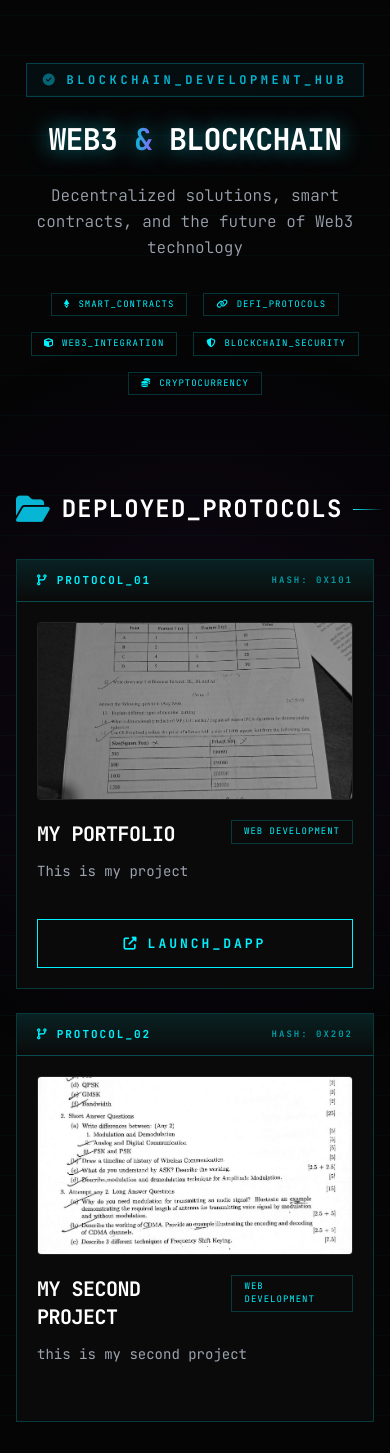
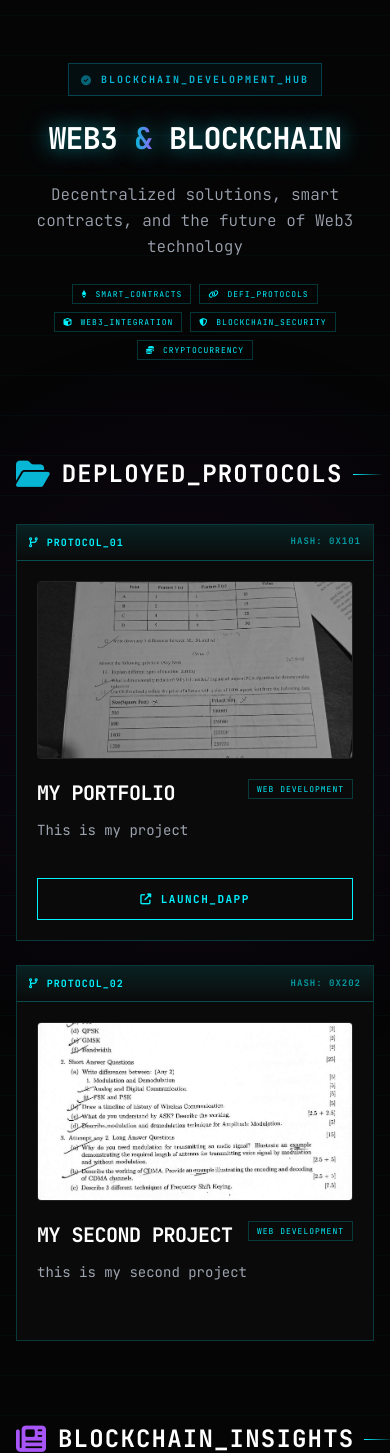
Before and after one commit to Nishan-22/portfolio, a Django app: template portfolio/templates/terminal.html in a window 390 px wide. Shown: the part 65-1518 px from the top of the page. Run offline with Django 5.2, Linux system fonts and the light colour scheme; the template is opened without the code that fills it: values that come from a table or form of the project are taken from there, others are empty; data comes from the database, SQL or seed files in the repository; some libraries are stand-ins or nearby versions.

Commit message:
mobile ui optimized

```diff
--- a/portfolio/templates/terminal.html
+++ b/portfolio/templates/terminal.html
@@ -205,6 +205,25 @@
             border-color: var(--primary);
             box-shadow: 0 0 10px rgba(0, 242, 255, 0.2);
         }
+
+        @media (max-width: 640px) {
+            .term-header {
+                padding: 10px 12px;
+                font-size: 10px;
+                letter-spacing: 1px;
+            }
+
+            .btn-action {
+                padding: 12px 16px;
+                font-size: 11px;
+                letter-spacing: 1.5px;
+            }
+
+            .tag-pill {
+                font-size: 8px;
+                padding: 3px 8px;
+            }
+        }
     </style>
 </head>
 <body class="selection:bg-cyan-500 selection:text-black">
@@ -255,7 +274,7 @@
         <!-- HERO SECTION -->
         <header class="py-12 md:py-16 mb-12 md:mb-20">
             <div class="text-center">
-                <div class="inline-flex items-center gap-2 text-cyan-500 text-xs font-bold tracking-[0.3em] uppercase px-4 py-2 border border-cyan-500/30 bg-cyan-500/5 mb-6">
+                <div class="inline-flex items-center gap-2 text-cyan-500 text-[10px] sm:text-xs font-bold tracking-[0.2em] sm:tracking-[0.3em] uppercase px-3 sm:px-4 py-2 border border-cyan-500/30 bg-cyan-500/5 mb-6">
                     <i class="fa-solid fa-circle-check animate-pulse"></i>
                     Blockchain_Development_Hub
                 </div>
@@ -265,7 +284,7 @@
                 <p class="text-base md:text-xl text-gray-400 max-w-3xl mx-auto font-light leading-relaxed">
                     Decentralized solutions, smart contracts, and the future of Web3 technology
                 </p>
-                <div class="flex flex-wrap gap-4 pt-8 justify-center">
+                <div class="flex flex-wrap gap-2 sm:gap-4 pt-6 sm:pt-8 justify-center">
                     <span class="tag-pill"><i class="fa-brands fa-ethereum mr-2"></i>Smart_Contracts</span>
                     <span class="tag-pill"><i class="fa-solid fa-link mr-2"></i>DeFi_Protocols</span>
                     <span class="tag-pill"><i class="fa-solid fa-cube mr-2"></i>Web3_Integration</span>
@@ -299,11 +318,11 @@
                         {% endif %}
 
                         <div>
-                            <div class="flex items-start justify-between mb-3">
+                            <div class="flex items-start justify-between gap-3 mb-3">
                                 <h3 class="text-xl md:text-2xl font-bold text-white uppercase tracking-tight group-hover:text-cyan-400 transition-colors">
                                     {{ project.title }}
                                 </h3>
-                                <span class="tag-pill">{{ project.category }}</span>
+                                <span class="tag-pill shrink-0">{{ project.category }}</span>
                             </div>
                             <p class="text-gray-400 text-sm leading-relaxed line-clamp-3">
                                 {{ project.description }}
@@ -368,12 +387,12 @@
                             </p>
                         </div>
 
-                        <div class="pt-4 flex items-center justify-between">
+                        <div class="pt-4 flex items-center justify-between gap-3">
                             <div class="blog-meta">
                                 <i class="fa-regular fa-clock mr-1"></i>
                                 {{ post.created_at|timesince }}_AGO
                             </div>
-                            <a href="#" class="text-purple-400 hover:text-purple-300 text-xs uppercase tracking-widest border-b border-purple-500/30 hover:border-purple-400 pb-1 transition-all">
+                            <a href="#" class="text-purple-400 hover:text-purple-300 text-[10px] sm:text-xs uppercase tracking-wide sm:tracking-widest border-b border-purple-500/30 hover:border-purple-400 pb-1 transition-all shrink-0">
                                 Read_More<i class="fa-solid fa-arrow-right ml-1"></i>
                             </a>
                         </div>
```
Also changed, not shown: portfolio/templates/index.html (+6 -6 lines).
